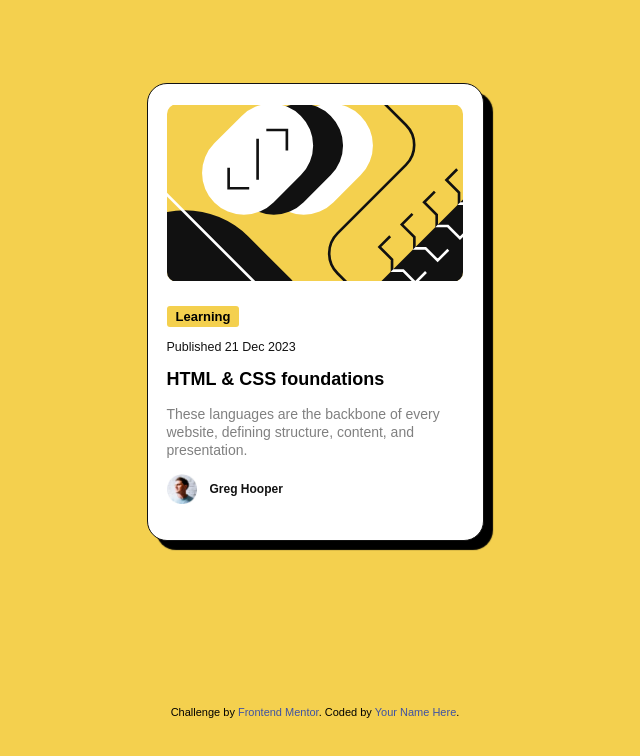
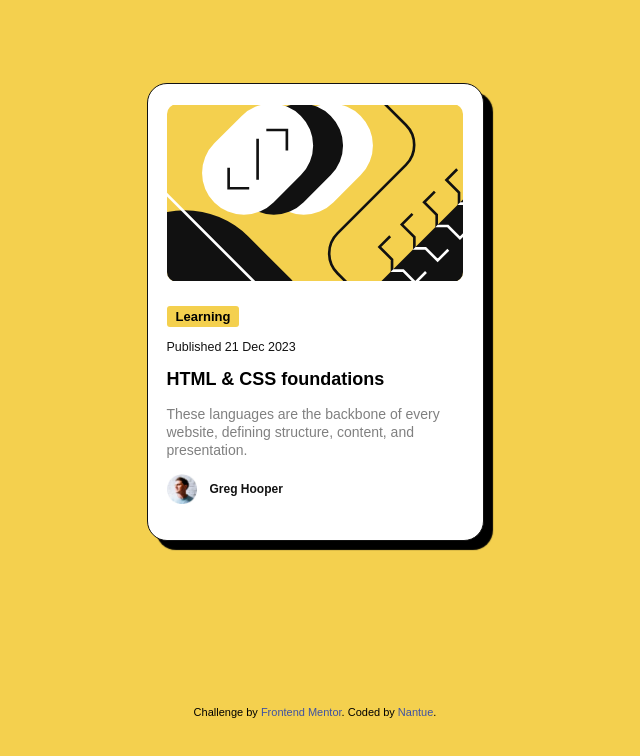
Before and after one commit to Nantue/Preview-blog-card, a plain HTML site: page index.html in a window 1280 px wide. Shown: the whole page, without its empty margins (325-965 px from the left). Drawn offline with Linux system fonts and the light colour scheme.

Commit message:
Preview-blog-card

```diff
--- a/index.html
+++ b/index.html
@@ -39,7 +39,7 @@
 
   <div class="attribution">
     Challenge by <a href="https://www.frontendmentor.io?ref=challenge" target="_blank">Frontend Mentor</a>.
-    Coded by <a href="#">Your Name Here</a>.
+    Coded by <a href="https://github.com/Nantue/Preview-blog-card">Nantue</a>.
   </div>
 </body>
 </html>
```
